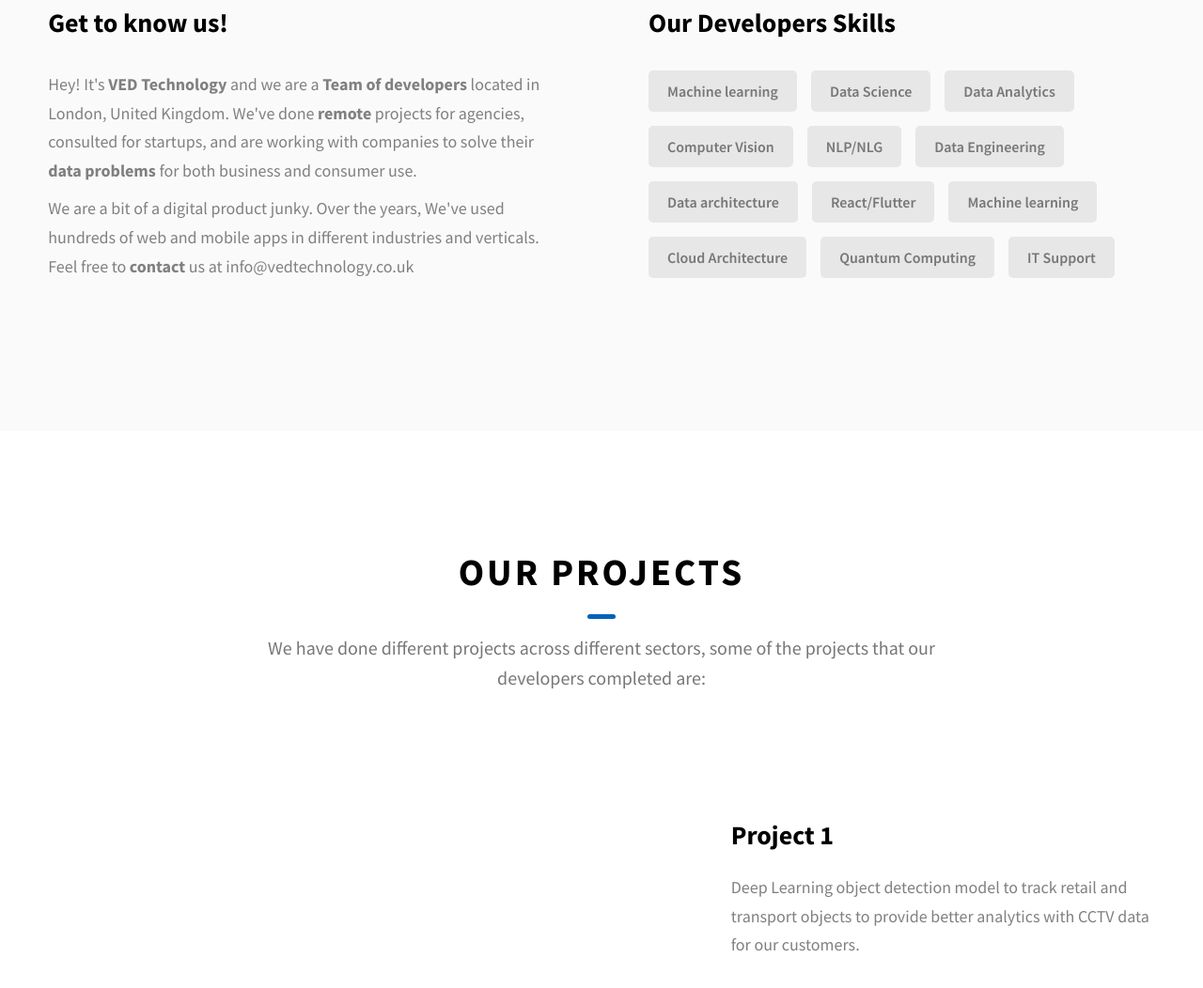
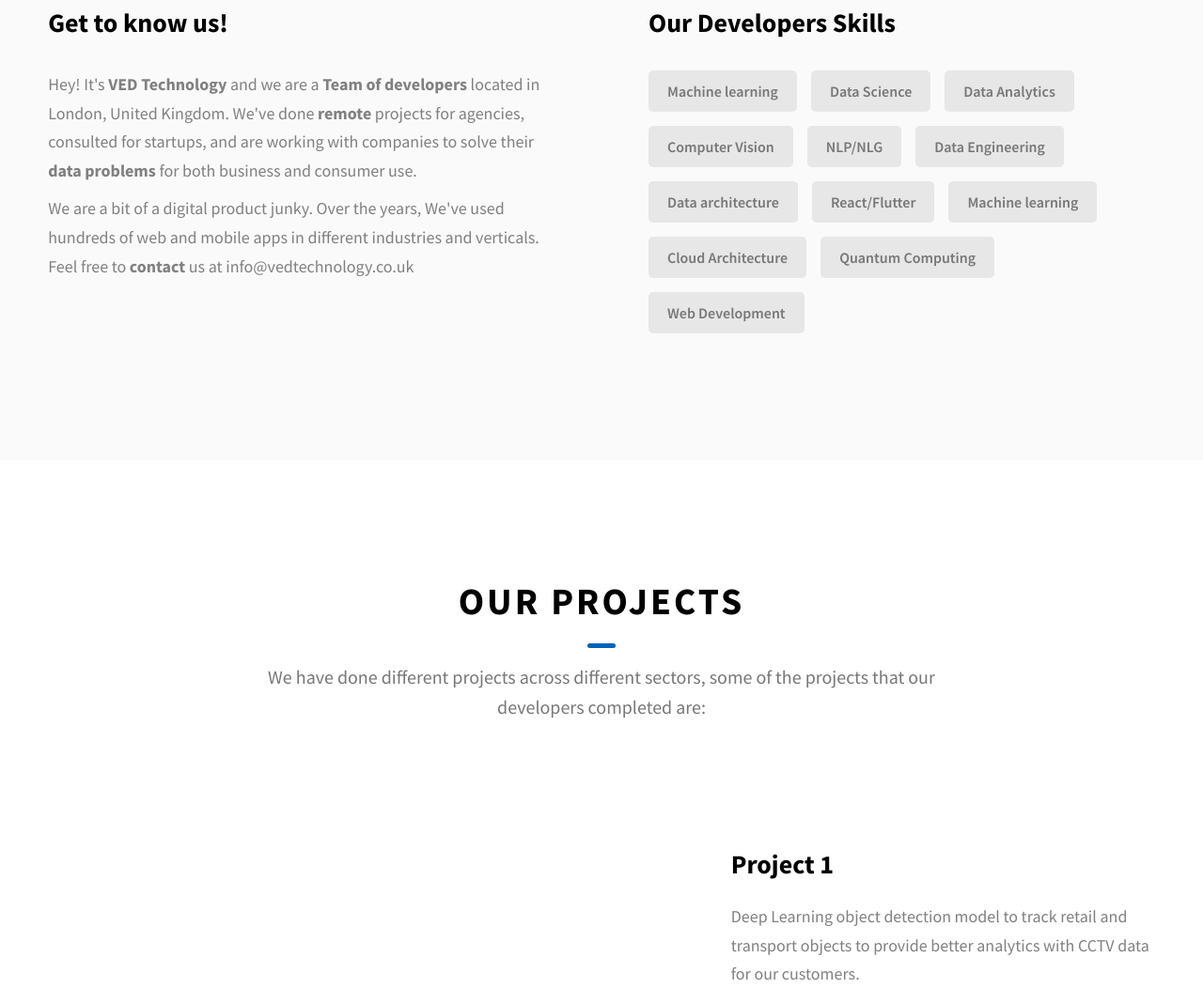
Before and after one commit to ironbatshashank/VED, a plain HTML site: page index.html in a window 1280 px wide. Shown: the part 1166-2218 px from the top of the page at 94% size. Drawn offline with Linux system fonts and the light colour scheme.

Commit message:
minor changes

```diff
--- a/index.html
+++ b/index.html
@@ -193,7 +193,7 @@
               <div class="skills__skill">Machine learning</div>
               <div class="skills__skill">Cloud Architecture</div>
               <div class="skills__skill">Quantum Computing</div>
-              <div class="skills__skill">IT Support</div>
+              <div class="skills__skill">Web Development</div>
             </div>
           </div>
         </div>
```
